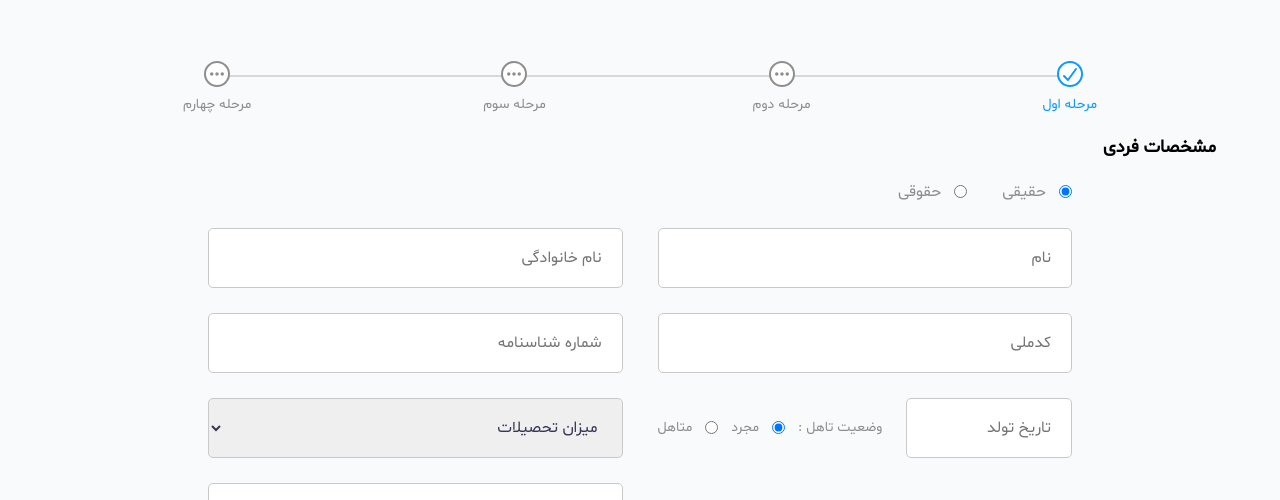
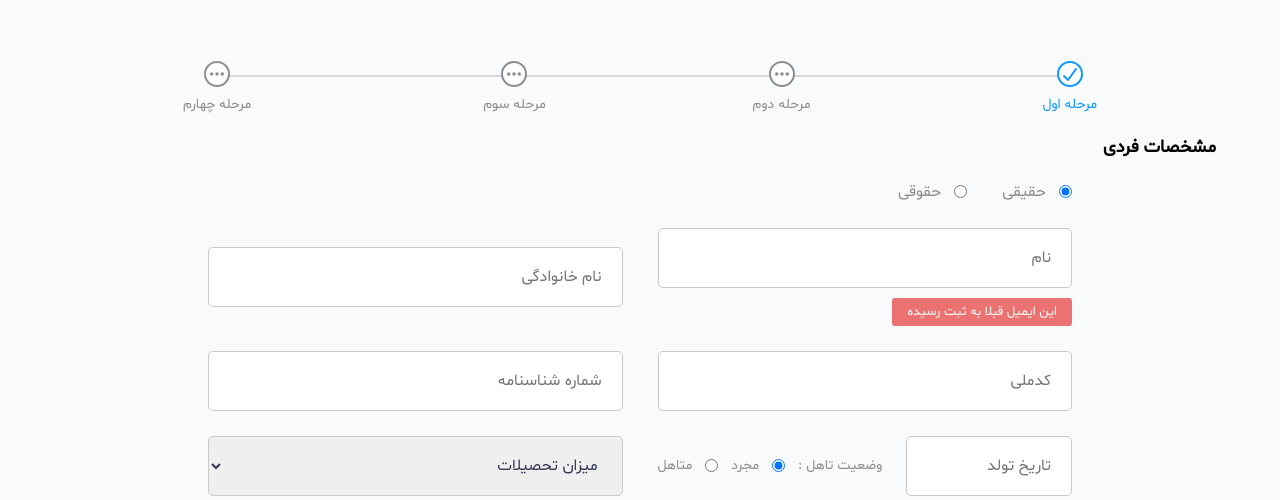
Before and after one commit to komeilyeganeh/Donate, a plain HTML site: page register-store.html in a window 1280 px wide. Shown: the part 300-800 px from the top of the page. Drawn offline with Linux system fonts and the light colour scheme; files whose address does not match are found by name.

Commit message:
Added error-handler to project

```diff
--- a/register-store.html
+++ b/register-store.html
@@ -110,6 +110,7 @@
                   <div class="form-store-group">
                     <div class="form-store-input">
                       <input type="text" placeholder="نام" />
+                      <div class="error-input">این ایمیل قبلا به ثبت رسیده</div>
                     </div>
                     <div class="form-store-input">
                       <input type="text" placeholder="نام خانوادگی" />
@@ -191,6 +192,7 @@
                   <div class="form-store-group">
                     <div class="form-store-input">
                       <input type="email" placeholder="پست الکترونیکی" />
+                      <div class="error-input">این ایمیل قبلا به ثبت رسیده</div>
                     </div>
                     <div class="form-store-input">
                       <select name="provinces" id="">
--- a/styles/main.css
+++ b/styles/main.css
@@ -535,7 +535,9 @@ section:not(.section-slide, .section-donate-info, .section-form-store, .section-
   width: 100%;
   position: relative;
   display: flex;
+  flex-wrap: wrap;
   justify-content: space-between;
+  row-gap: 10px;
   transition: 0.5s ease-out;
 }
 .login-content-box .form-control input:focus + .placeholder,
@@ -804,6 +806,13 @@ section:not(.section-slide, .section-donate-info, .section-form-store, .section-
   width: 24px;
   height: 24px;
 }
+.error-input {
+  font-size: 13px;
+  background-color: #EC7272;
+  padding: 5px 15px;
+  border-radius: 3px;
+  color: var(--color-white);
+}
 
 /* ========== Service & About Page ===========  */
 .section-header-service,
@@ -1518,6 +1527,9 @@ section:not(.section-slide, .section-donate-info, .section-form-store, .section-
 }
 .form-store-input {
   width: 50%;
+  display: flex;
+  flex-wrap: wrap;
+  row-gap: 10px;
 }
 .form-store-group div span {
   color: var(--color-gray-dark);
```
Also changed, not shown: contact-us.html (+2 -1 lines), login-register.html (+1 -0 lines).
